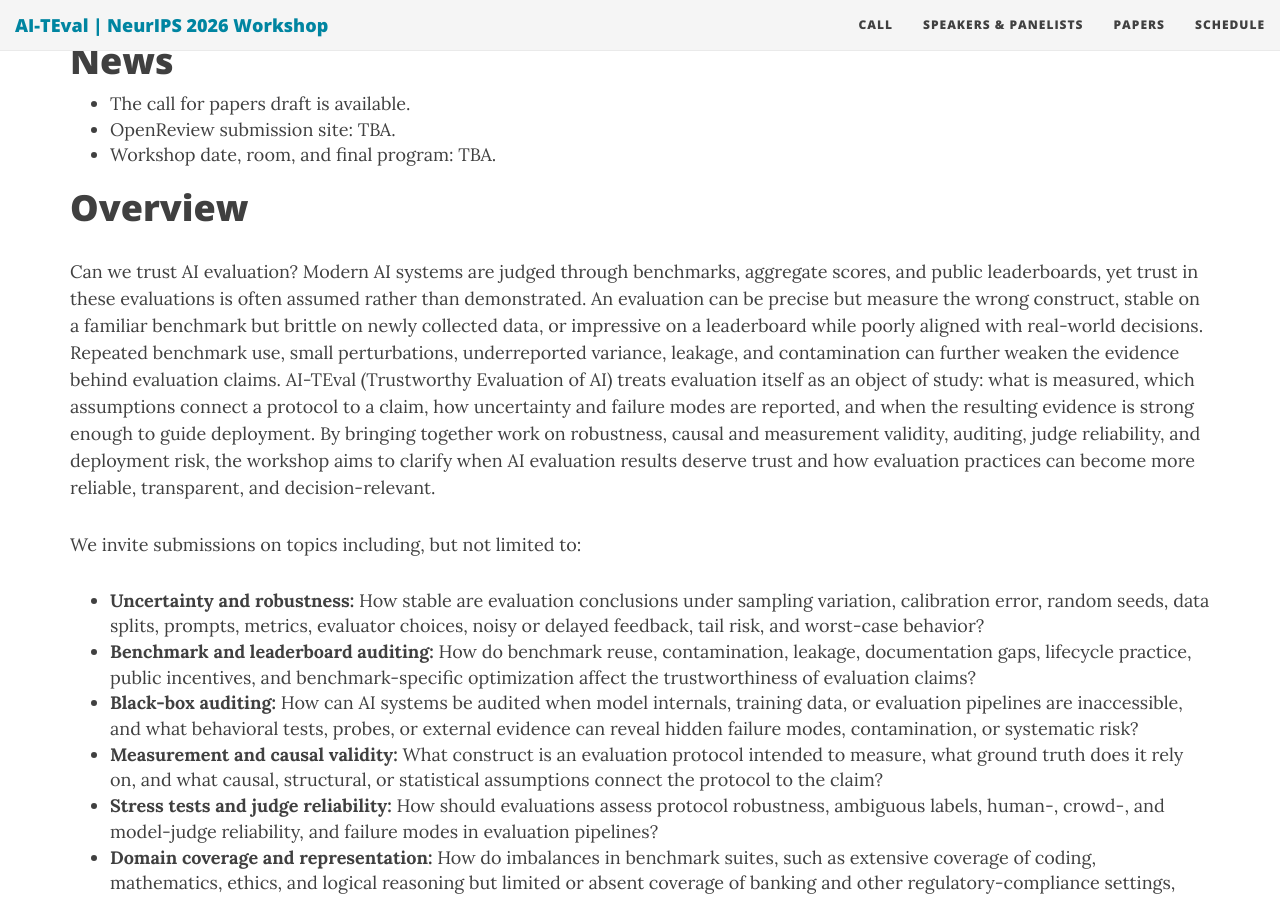
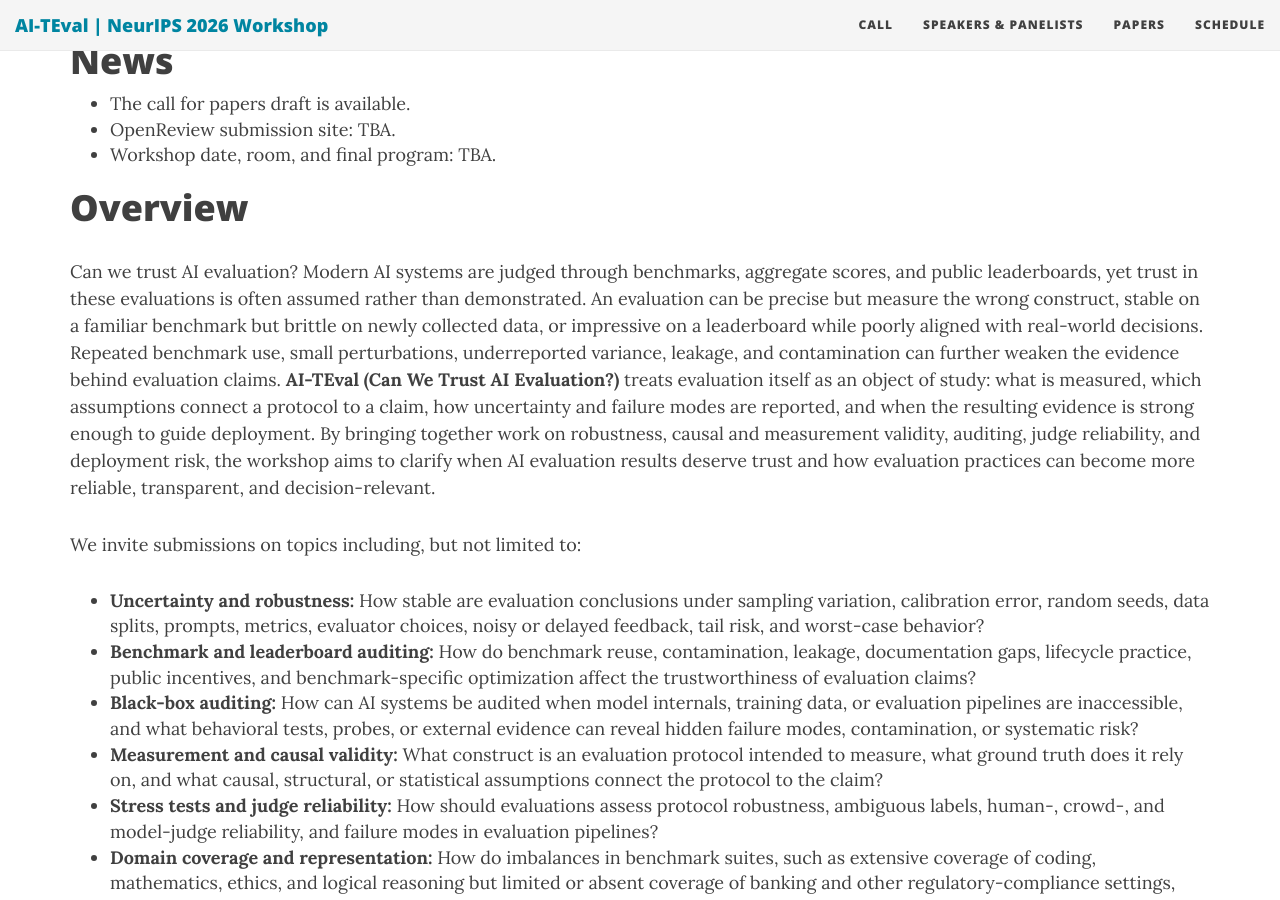
Before and after one commit to AI-TEval/AI-TEval.github.io, a Jekyll site: the page built from index.md, in a window 1280 px wide and 900 px high, scrolled down 407 px. Built offline with Jekyll 4.4.1, drawn with Linux system fonts in a browser that asks for light colours; nearby versions of some CDN libraries.

Commit message:
Emphasize AI-TEval workshop title

```diff
--- a/index.md
+++ b/index.md
@@ -19,7 +19,7 @@ use-site-title: true
 
 # Overview
 
-Can we trust AI evaluation? Modern AI systems are judged through benchmarks, aggregate scores, and public leaderboards, yet trust in these evaluations is often assumed rather than demonstrated. An evaluation can be precise but measure the wrong construct, stable on a familiar benchmark but brittle on newly collected data, or impressive on a leaderboard while poorly aligned with real-world decisions. Repeated benchmark use, small perturbations, underreported variance, leakage, and contamination can further weaken the evidence behind evaluation claims. AI-TEval (Trustworthy Evaluation of AI) treats evaluation itself as an object of study: what is measured, which assumptions connect a protocol to a claim, how uncertainty and failure modes are reported, and when the resulting evidence is strong enough to guide deployment. By bringing together work on robustness, causal and measurement validity, auditing, judge reliability, and deployment risk, the workshop aims to clarify when AI evaluation results deserve trust and how evaluation practices can become more reliable, transparent, and decision-relevant.
+Can we trust AI evaluation? Modern AI systems are judged through benchmarks, aggregate scores, and public leaderboards, yet trust in these evaluations is often assumed rather than demonstrated. An evaluation can be precise but measure the wrong construct, stable on a familiar benchmark but brittle on newly collected data, or impressive on a leaderboard while poorly aligned with real-world decisions. Repeated benchmark use, small perturbations, underreported variance, leakage, and contamination can further weaken the evidence behind evaluation claims. **AI-TEval (Can We Trust AI Evaluation?)** treats evaluation itself as an object of study: what is measured, which assumptions connect a protocol to a claim, how uncertainty and failure modes are reported, and when the resulting evidence is strong enough to guide deployment. By bringing together work on robustness, causal and measurement validity, auditing, judge reliability, and deployment risk, the workshop aims to clarify when AI evaluation results deserve trust and how evaluation practices can become more reliable, transparent, and decision-relevant.
 
 We invite submissions on topics including, but not limited to:
 
```
